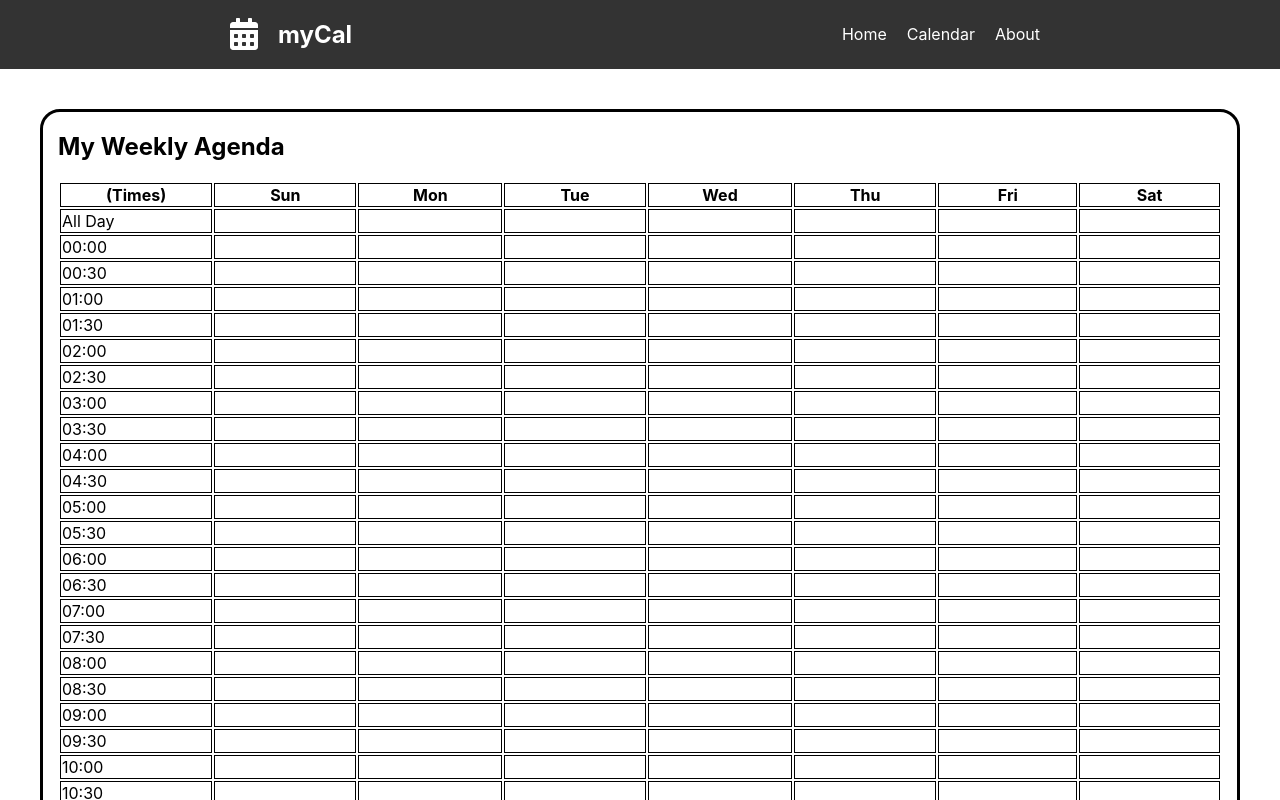
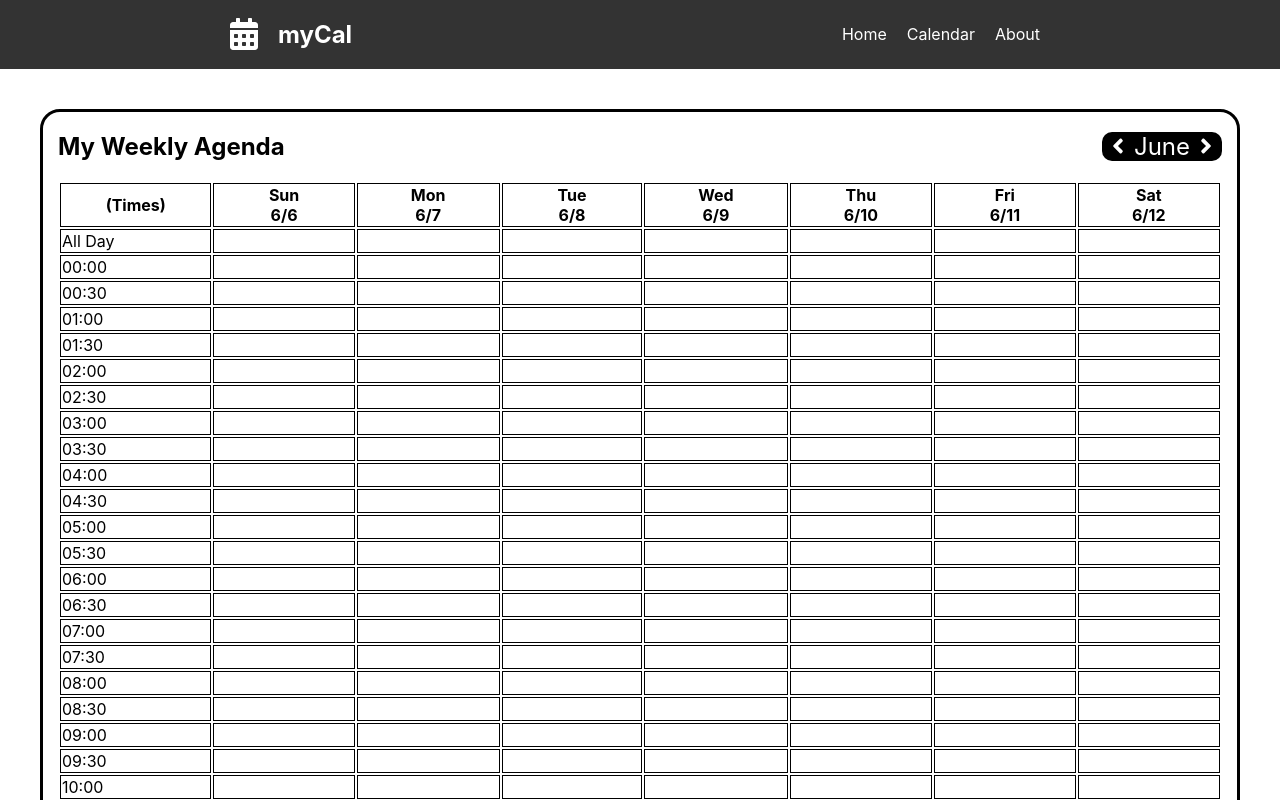
Before and after one commit to Ben-Bromley/myCal, a React (Create React App) app: page / in a window 1280 px wide. Shown: the top 800 px of the page. Built offline with nearby package versions, Linux system fonts and the light colour scheme.

Commit message:
finished UI aspect of component, added basic functions

```diff
--- a/src/components/Calendar.js
+++ b/src/components/Calendar.js
@@ -1,31 +1,61 @@
 import React from 'react';
 // import ReactDOM from 'react-dom';
 import moment from 'moment'
+import { FontAwesomeIcon } from '@fortawesome/react-fontawesome'
+import { faAngleLeft } from '@fortawesome/free-solid-svg-icons'
+import { faAngleRight } from '@fortawesome/free-solid-svg-icons'
 
 class Calendar extends React.Component {
-
 	constructor(props) {
 		super(props)
-		// this.state = {dateObject: moment()}
-		// generates days of the week as th elements
+		this.state = {
+			// dateObject: moment(),
+			currentmonth: moment(),
+			month: moment().format("MMMM"),
+			today: moment(),
+			weekStart: moment().startOf('week').format("M/D"),
+			weekEnd: moment().endOf('week').format("M/D"),
 
-
-		// firstDayOfMonth() => {
-		// 	let dateObject = this.state.dateObject;
-		// 	let firstDay = moment(dateObject).startOf('month').format.'d';
-		// }
-
+		};
+		// this.weekStart = moment().startOf('week').format("M/D")
+		// this.weekEnd = moment().endOf('week').format("M/D")
+		this.weekStart = moment().startOf('week')
+		this.weekEnd = moment().endOf('week')
 	};
 
+	getHeaderDates() {
+		// initalises array
+		const weekDates = [];
+		// adds all dates for the week to array
+		for (let i = 0; i < 7; i++){
+		  //Push day
+		  weekDates.push(this.weekStart.format('M/D'));
+		  //Adds a day
+		  this.weekStart.add(1, 'days');
+		};
+		// returns list of dates for the work
+		return weekDates;
+	}
+
 	addHeaders() {
+
+		// pulls header names from other method
 		this.weekdayShort = moment.weekdaysShort();
-		this.weekDaysShortName = this.weekdayShort.map(day => {
-			return <th key={day} className="week-day">{day}</th>;
+		// pulls header dates from other method
+		this.dateArray = this.getHeaderDates();
+		// matches date and weekday to match in array
+		this.weekDaysShortName = this.weekdayShort.map((day, index) => {
+			return (
+				<th key={day} className="week-day">
+				{day}<br />{this.dateArray[index]}
+				</th>
+			);
 		});
 		return this.weekDaysShortName;
 	}
 
 	createTimeSlots() {
+
 		let x = {
 		  slotInterval: 30,
 		  openTime: '0:00',
@@ -38,14 +68,14 @@ class Calendar extends React.Component {
 		let endTime = moment(x.closeTime, "HH:mm")
 		//Times
 		let allTimes = [];
-		//Loop over the times - only pushes time with 30 minutes interval
+		//Loops over times - pushes times with 30 mins interval
 		while (startTime < endTime) {
 		  //Push times
 		  allTimes.push(startTime.format("HH:mm"));
 		  //Add interval of 30 minutes
 		  startTime.add(x.slotInterval, 'minutes');
 		}
-		console.log(allTimes);
+		// console.log(allTimes);
 		return allTimes;
 	}
 
@@ -69,10 +99,27 @@ class Calendar extends React.Component {
 		return this.timeSlotElements;
 	}
 
+	prevMonth() {
+		console.log('previous clicked!')
+		// this.setState({month: })
+	};
+	nextMonth() {
+		console.log('next clicked!')
+	};
+
 	render() {
 		return (
 			<div id="cal-container">
-				<h2>My Weekly Agenda</h2>
+				<div id="header-container">
+					<h2>My Weekly Agenda</h2>
+					<div id="month-selector-container">
+						<FontAwesomeIcon icon={faAngleLeft}id="prev-icon"
+						onClick={() => this.prevMonth()}/>
+						<span>{this.state.month}</span>
+						<FontAwesomeIcon icon={faAngleRight} id="next-icon"
+						onClick={() => this.nextMonth()}/>
+					</div>
+				</div>
 				<table>
 					<thead>
 						<tr><th>(Times)</th>{this.addHeaders()}</tr>
@@ -93,7 +140,7 @@ class Calendar extends React.Component {
 				</table>
 			</div>
 		);
-	}
-}
+	};
+};
 
 export default Calendar;
```
